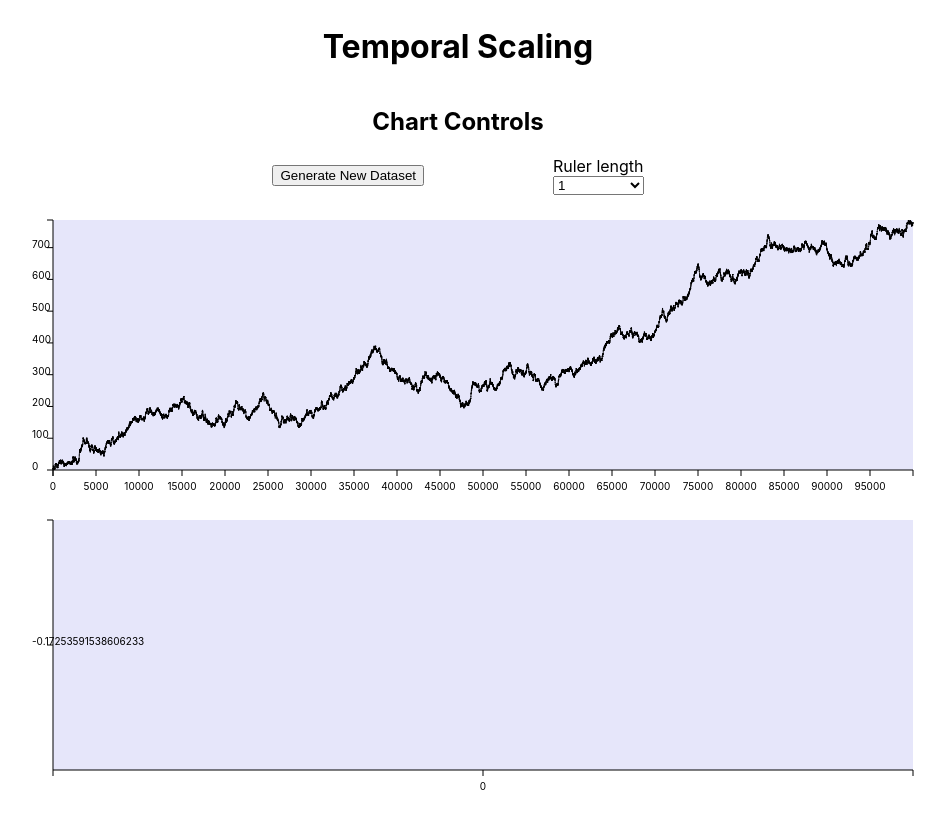
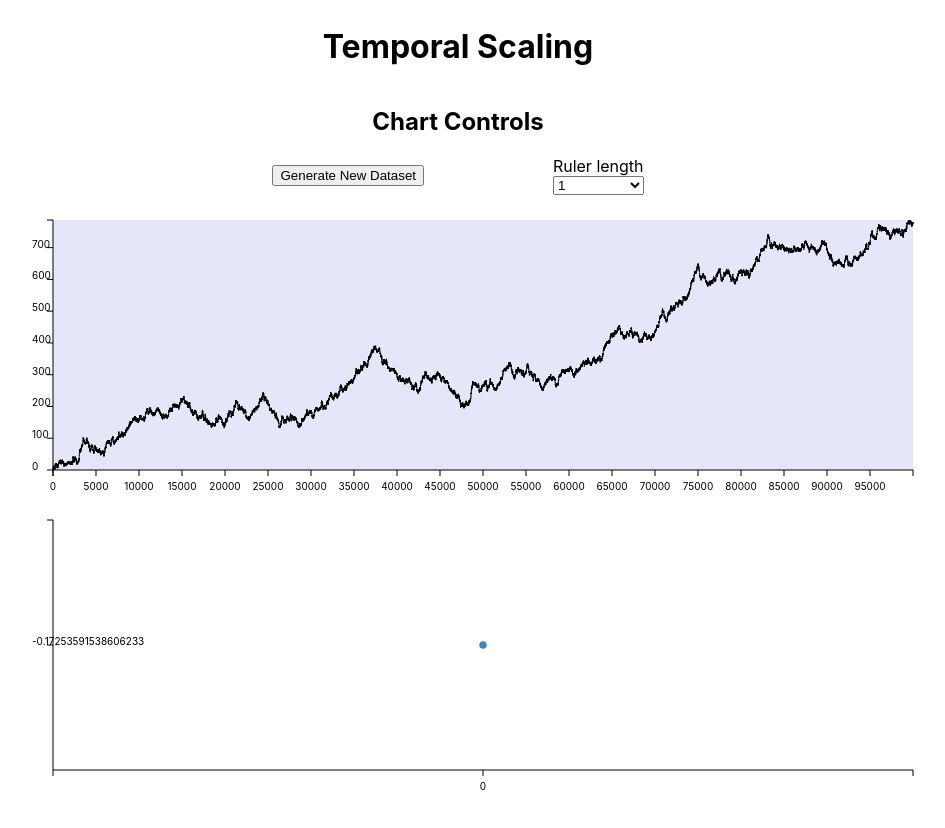
Before and after one commit to scl963/temporal-scaling, a Next.js app: page / in a window 1280 px wide. Shown: the top 828 px of the page, without its empty margins (182-1127 px from the left). Built offline with nearby package versions, Linux system fonts and the light colour scheme.

Commit message:
Scatterplot with best fit line

```diff
--- /dev/null
+++ b/components/Chart/Scatterplot.tsx
@@ -0,0 +1,152 @@
+import { scaleLinear } from "d3-scale";
+import React from "react";
+import { useChartDimensions } from "../../utils/useChartDimensions";
+import { Axis } from "./Axis";
+import { Line } from "./Line";
+
+const chartSettings = {
+  marginLeft: 75,
+  marginRight: 25,
+  marginTop: 25,
+  marginBottom: 25,
+};
+
+export function Scatterplot({
+  data,
+}: {
+  data: {
+    x: number;
+    y: number;
+  }[];
+}) {
+  const [ref, dms] = useChartDimensions(chartSettings);
+
+  const xScale = React.useMemo(
+    () =>
+      scaleLinear()
+        .domain([0, Math.max(...data.map(({ x }) => x))])
+        .range([0, dms.boundedWidth]),
+    [dms.boundedWidth, data]
+  );
+
+  const yScale = React.useMemo(
+    () =>
+      scaleLinear()
+        .domain([
+          Math.max(...data.map(({ y }) => y)),
+          Math.min(...data.map(({ y }) => y)),
+        ])
+        .range([0, dms.boundedHeight]),
+    [dms.boundedHeight, data]
+  );
+
+  const points = React.useMemo(() => {
+    return data.map(({ x, y }) => {
+      return { x, y, scaledX: xScale(x), scaledY: yScale(y) };
+    });
+  }, [data, xScale, yScale]);
+
+  //   TODO: extract to separate file
+  // TODO: stop being lazy and create a reusable data type
+  function calculateLeastSquaresRegression(
+    data: {
+      x: number;
+      y: number;
+    }[]
+  ) {
+    const numPoints = data.length;
+    //   To future me, sorry for the reduce :(
+    const [xValuesSum, yValuesSum, sumXTimesY, sumXSquared, sumYSquared] =
+      data.reduce(
+        (a, b) => [
+          a[0] + b.x,
+          a[1] + b.y,
+          a[2] + b.x * b.y,
+          a[3] + b.x ** 2,
+          a[4] + b.y ** 2,
+        ],
+        [0, 0, 0, 0, 0]
+      );
+    // Slope equation m =  N Σ(xy) − ΣxΣy / N Σ(x**2) − (Σx)**2
+    const slopeEquationTop = numPoints * sumXTimesY - xValuesSum * yValuesSum;
+    const slopeEquationBottom = numPoints * sumXSquared - xValuesSum ** 2;
+    const slope = slopeEquationTop / slopeEquationBottom;
+
+    // Y intercept equation b =  Σy − m Σx / N
+    const yIntercept = (yValuesSum - slope * xValuesSum) / numPoints;
+    console.log(xValuesSum, yValuesSum);
+
+    return [slope, yIntercept];
+  }
+
+  const [slope, yIntercept] = React.useMemo(() => {
+    return calculateLeastSquaresRegression(data);
+  }, [data]);
+
+  const bestFitLineData = React.useMemo(() => {
+    const startingPoint = { x: 0, y: yIntercept };
+    const highestXValue = Math.max(...data.map((el) => el.x));
+    const endingPoint = {
+      x: highestXValue,
+      y: slope * highestXValue + yIntercept,
+    };
+
+    return [startingPoint, endingPoint];
+  }, [yIntercept, data, slope]);
+
+  return (
+    <div style={{ width: "75vw" }}>
+      <div
+        className="Chart__wrapper"
+        // @ts-ignore
+        ref={ref}
+        style={{ height: "300px" }}
+      >
+        <svg width={dms.width} height={dms.height}>
+          <g
+            transform={`translate(${[dms.marginLeft, dms.marginTop].join(
+              ","
+            )})`}
+          >
+            <rect
+              width={dms.boundedWidth}
+              height={dms.boundedHeight}
+              fill="white"
+            />
+            {data && (
+              <>
+                <g transform={`translate(${[0, dms.boundedHeight].join(",")})`}>
+                  <Axis
+                    xDomain={xScale.domain()}
+                    xRange={xScale.range()}
+                    yDomain={yScale.domain()}
+                    yRange={yScale.range()}
+                  />
+                </g>
+                <g stroke="steelblue" strokeWidth="1.5" fill="steelblue">
+                  {points.map(({ x, y, scaledX, scaledY }) => {
+                    return (
+                      <circle
+                        key={`${x}-${y}`}
+                        cx={scaledX}
+                        cy={scaledY}
+                        r={3}
+                      ></circle>
+                    );
+                  })}
+                </g>
+                <g>
+                  <Line
+                    data={bestFitLineData}
+                    xScale={xScale}
+                    yScale={yScale}
+                  />
+                </g>
+              </>
+            )}
+          </g>
+        </svg>
+      </div>
+    </div>
+  );
+}
--- a/pages/index.tsx
+++ b/pages/index.tsx
@@ -1,9 +1,9 @@
-import { select as d3Select } from "d3-selection";
 import Head from "next/head";
 import React, { ChangeEvent } from "react";
 import styles from "../styles/Home.module.css";
 import { generateRandomWalkData } from "../utils/generateRandomWalkData";
-import { LineChart } from "../components/LineChart/LineChart";
+import { LineChart } from "../components/Chart/LineChart";
+import { Scatterplot } from "../components/Chart/Scatterplot";
 
 type MeasurementOption = "1" | "2" | "5" | "10" | "20" | "50" | "100" | "200";
 
@@ -108,7 +108,7 @@ export default function Home() {
           </div>
         </div>
         <LineChart data={randomWalkData} />
-        <LineChart data={logTenGraphData} />
+        <Scatterplot data={logTenGraphData} />
       </main>
     </div>
   );
```
Also changed, not shown: components/Chart/Axis.tsx (renamed from components/LineChart/Axis.tsx), components/Chart/Line.tsx (renamed from components/LineChart/Line.tsx), components/Chart/LineChart.tsx (renamed from components/LineChart/LineChart.tsx).
